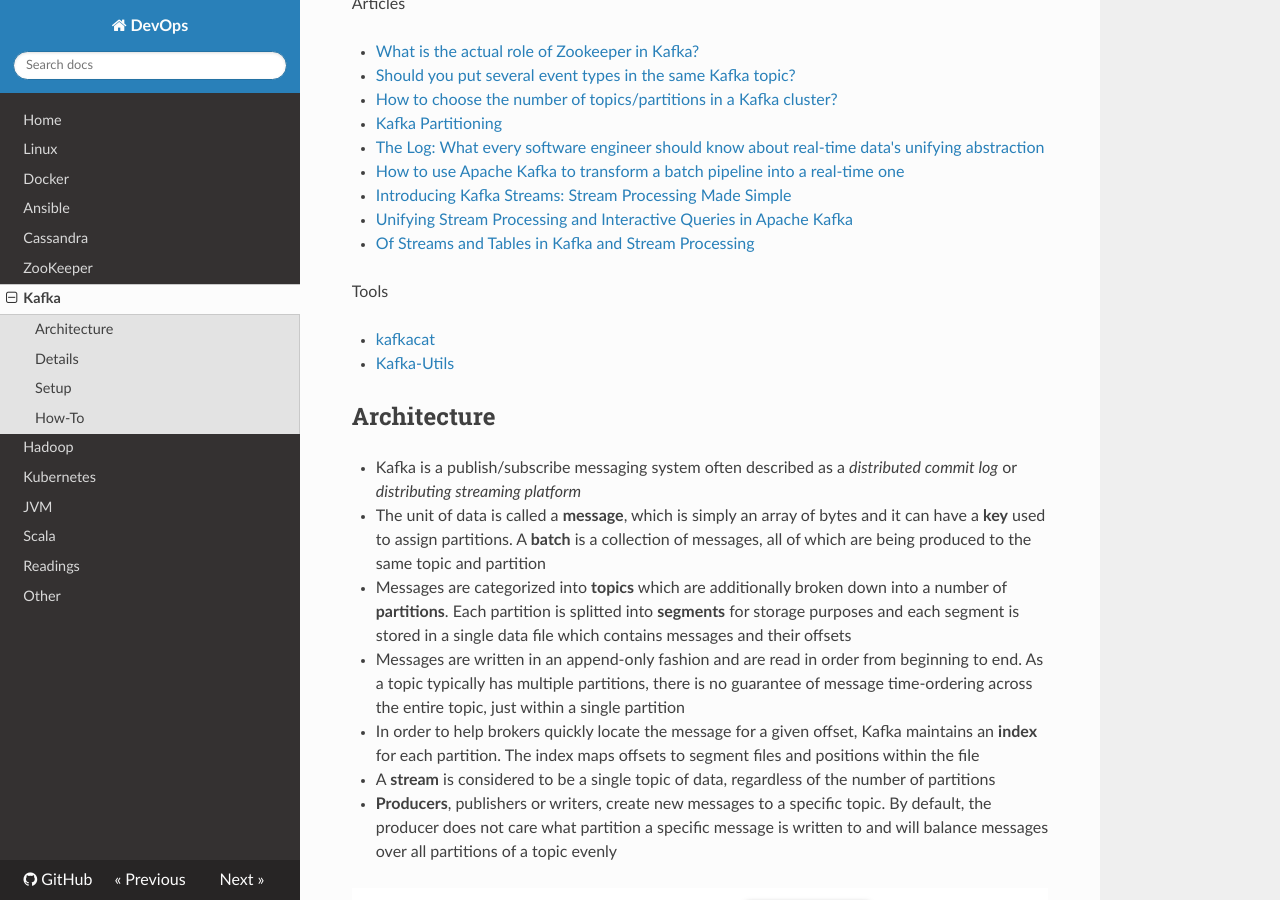
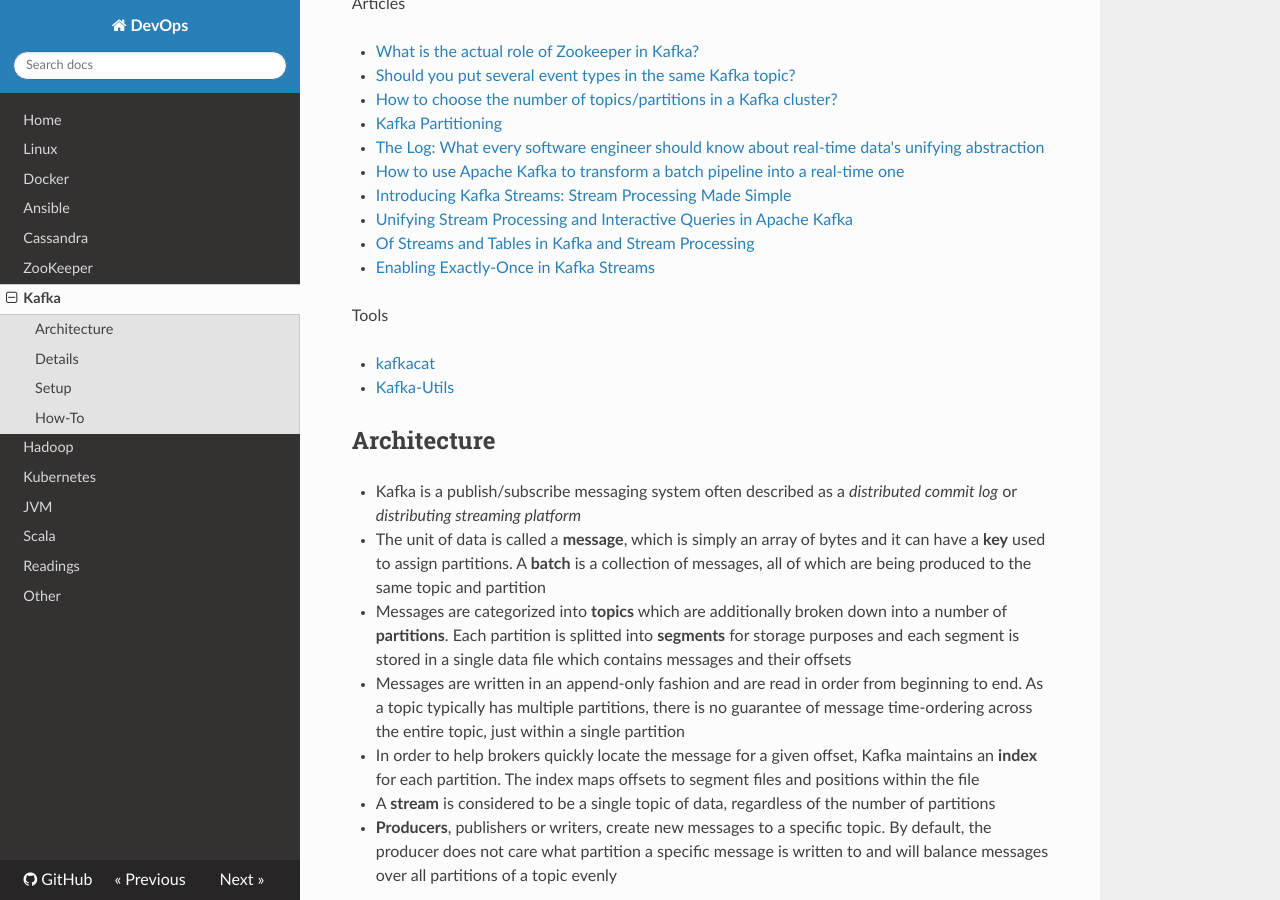
Before and after one commit to niqdev/devops, an MkDocs documentation site: the page built from docs/kafka.md, in a window 1280 px wide and 900 px high, scrolled down 480 px. Built offline with MkDocs 1.6.1, drawn with Linux system fonts in a browser that asks for light colours; nearby versions of some CDN libraries; old or Windows-style settings are respelled for this version of MkDocs.

Commit message:
doc: update kafka

```diff
--- a/docs/kafka.md
+++ b/docs/kafka.md
@@ -39,6 +39,8 @@ Articles
 * [Unifying Stream Processing and Interactive Queries in Apache Kafka](https://www.confluent.io/blog/unifying-stream-processing-and-interactive-queries-in-apache-kafka)
 
 * [Of Streams and Tables in Kafka and Stream Processing](https://www.michael-noll.com/blog/2018/04/05/of-stream-and-tables-in-kafka-and-stream-processing-part1)
+
+* [Enabling Exactly-Once in Kafka Streams](https://www.confluent.io/blog/enabling-exactly-kafka-streams)
 
 Tools
 
```
